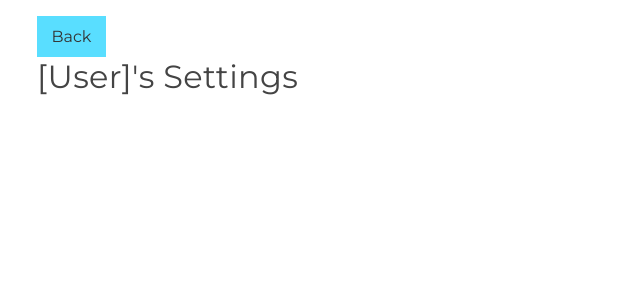
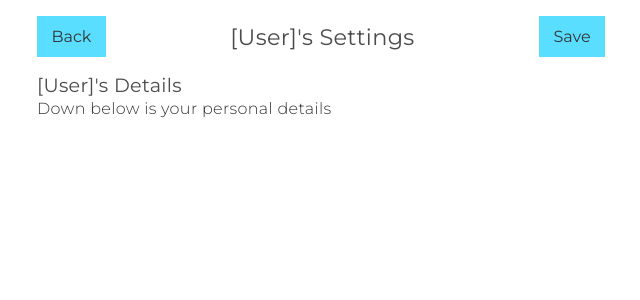
Before and after one commit to Jason-Azevedo/CourseFullStackApp, a React (Create React App) app in the folder frontend/: page /settings in a window 1280 px wide. Shown: the top 300 px of the page, without its empty margins (319-959 px from the left). Built offline with nearby package versions, Linux system fonts and the light colour scheme.

Commit message:
Created the styles for the settings page, not done yet

```diff
--- a/frontend/src/Pages/Settings.js
+++ b/frontend/src/Pages/Settings.js
@@ -6,12 +6,18 @@ export default function Settings() {
   return (
     <div className="settings-page">
       <div className="container small">
-        <div className="">
+        <div className="settings-header">
           <a className="btn" href="/">
             Back
           </a>
 
-          <h1 className="title--md">[User]'s Settings</h1>
+          <h1 className="title--sm">[User]'s Settings</h1>
+
+          <button className="btn">Save</button>
+        </div>
+        <div className="setting-block">
+          <h2 className="title--xsm">[User]'s Details</h2>
+          <p className="text">Down below is your personal details</p>
         </div>
       </div>
     </div>
--- /dev/null
+++ b/frontend/src/Styles/Pages/_page-imports.scss
@@ -0,0 +1 @@
+@import "settings";
--- /dev/null
+++ b/frontend/src/Styles/Pages/_settings.scss
@@ -0,0 +1,13 @@
+.settings-page {
+  .container.small {
+  }
+  .settings-header {
+    display: flex;
+    align-items: center;
+    justify-content: space-between;
+  }
+
+  .setting-block {
+    margin-top: 1rem;
+  }
+}
--- a/frontend/src/Styles/main.scss
+++ b/frontend/src/Styles/main.scss
@@ -1,6 +1,7 @@
 @import "./vars";
 @import "./fonts";
 @import "./Components/style-imports";
+@import "./Pages/page-imports";
 
 #root {
   height: 100vh;
```
